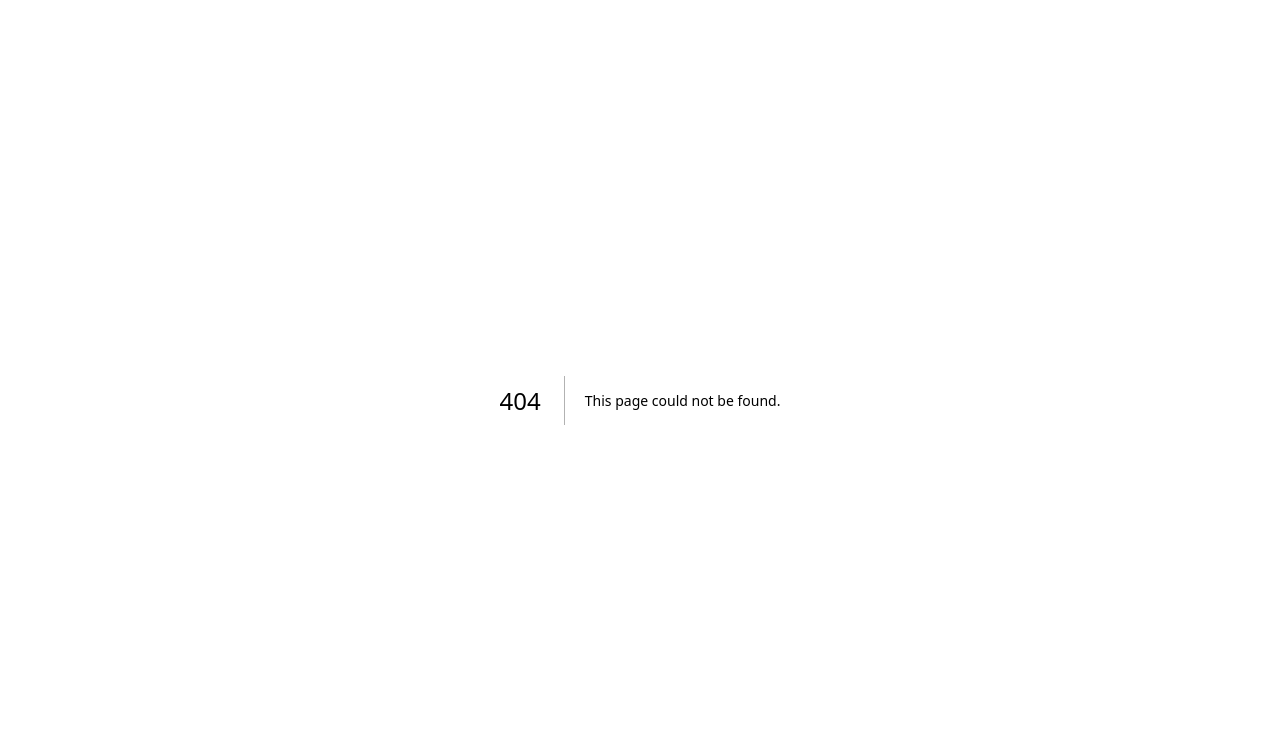
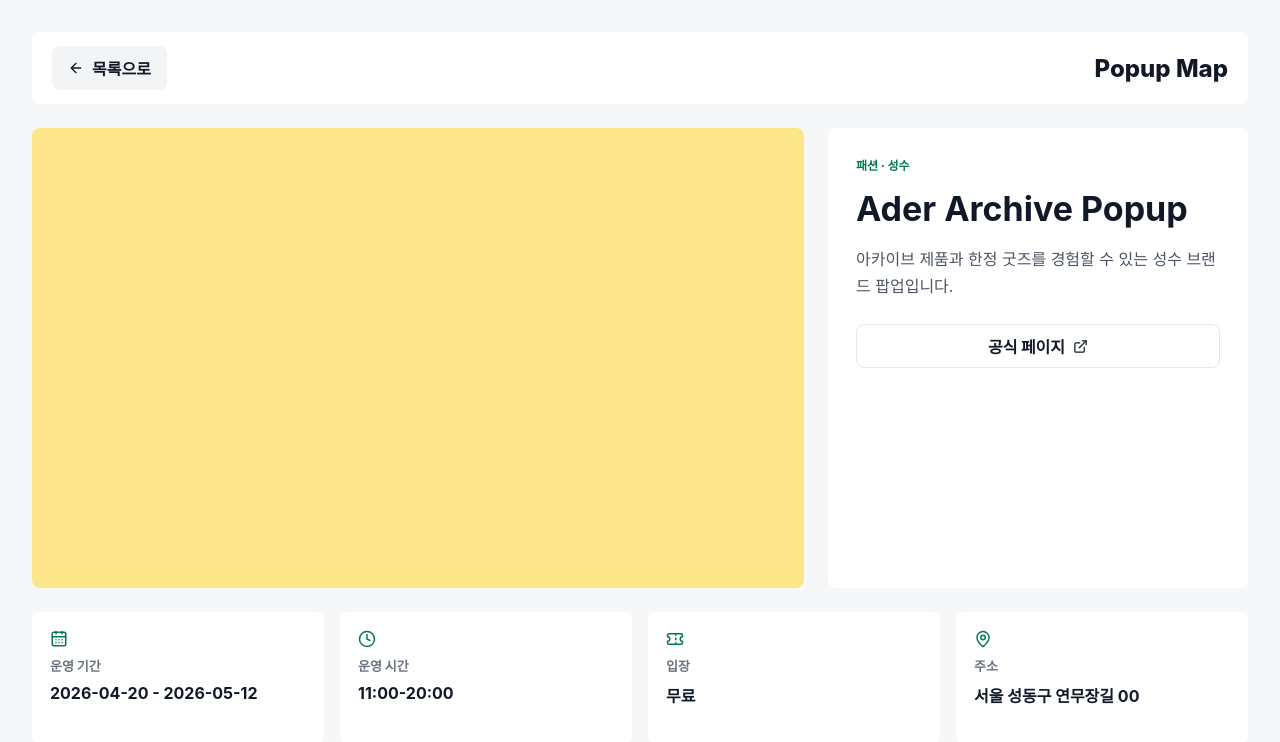
Before and after one commit to hmooko/popup-map, a Next.js app in the folder popup-map-web/: page /popups/1 in a window 1280 px wide. Before the commit this address had no page. Shown: the top 742 px of the page. Built offline with nearby package versions, Linux system fonts and the light colour scheme; no server answers.

Commit message:
feat: 상세 페이지 추가

```diff
--- a/popup-map-web/app/globals.css
+++ b/popup-map-web/app/globals.css
@@ -39,7 +39,8 @@
 }
 
 .app-shell,
-.admin-shell {
+.admin-shell,
+.detail-shell {
   min-height: 100vh;
   padding: 32px;
 }
@@ -507,6 +508,107 @@
   width: 100%;
 }
 
+.detail-header {
+  display: flex;
+  align-items: center;
+  justify-content: space-between;
+  gap: 16px;
+  min-height: 72px;
+  padding: 14px 20px;
+  border-radius: 8px;
+  background: var(--surface);
+}
+
+.detail-hero {
+  display: grid;
+  grid-template-columns: minmax(0, 1fr) minmax(320px, 420px);
+  gap: 24px;
+  margin-top: 24px;
+}
+
+.detail-hero-image,
+.detail-summary,
+.detail-info-card {
+  border-radius: 8px;
+  background: var(--surface);
+}
+
+.detail-hero-image {
+  min-height: 460px;
+}
+
+.detail-summary {
+  display: grid;
+  align-content: start;
+  gap: 16px;
+  padding: 28px;
+}
+
+.detail-summary h1,
+.detail-summary p {
+  margin: 0;
+}
+
+.detail-summary h1 {
+  font-size: 34px;
+  line-height: 1.2;
+}
+
+.detail-summary p {
+  color: #4b5563;
+  line-height: 1.7;
+}
+
+.detail-action-row {
+  display: grid;
+  gap: 10px;
+  margin-top: 8px;
+}
+
+.secondary-action {
+  display: inline-flex;
+  align-items: center;
+  justify-content: center;
+  gap: 8px;
+  min-height: 44px;
+  padding: 0 16px;
+  border: 1px solid var(--line);
+  border-radius: 8px;
+  background: var(--surface);
+  color: var(--text);
+  font-weight: 800;
+}
+
+.detail-info-grid {
+  display: grid;
+  grid-template-columns: repeat(4, minmax(0, 1fr));
+  gap: 16px;
+  margin-top: 24px;
+}
+
+.detail-info-card {
+  display: grid;
+  align-content: start;
+  gap: 8px;
+  min-height: 132px;
+  padding: 18px;
+}
+
+.detail-info-card svg {
+  color: var(--green);
+}
+
+.detail-info-card span {
+  color: var(--muted);
+  font-size: 13px;
+  font-weight: 800;
+}
+
+.detail-info-card strong {
+  overflow-wrap: anywhere;
+  font-size: 16px;
+}
+
 .admin-header {
   justify-content: flex-start;
 }
@@ -640,7 +742,9 @@
 
 @media (max-width: 1080px) {
   .main-grid,
-  .admin-grid {
+  .admin-grid,
+  .detail-hero,
+  .detail-info-grid {
     grid-template-columns: 1fr;
   }
 
@@ -651,13 +755,19 @@
 
 @media (max-width: 720px) {
   .app-shell,
-  .admin-shell {
+  .admin-shell,
+  .detail-shell {
     padding: 16px;
   }
 
   .top-header {
     align-items: stretch;
     flex-direction: column;
+  }
+
+  .detail-header {
+    align-items: flex-start;
+    flex-direction: column-reverse;
   }
 
   .brand,
@@ -689,4 +799,16 @@
     bottom: 58px;
     width: calc(100% - 24px);
   }
+
+  .detail-hero-image {
+    min-height: 300px;
+  }
+
+  .detail-summary {
+    padding: 20px;
+  }
+
+  .detail-summary h1 {
+    font-size: 27px;
+  }
 }
--- /dev/null
+++ b/popup-map-web/app/popups/[id]/page.tsx
@@ -0,0 +1,117 @@
+import { ArrowLeft, CalendarDays, Clock, ExternalLink, MapPin, Ticket } from "lucide-react";
+import { notFound } from "next/navigation";
+import { mockPopups } from "@/data/mockPopups";
+import { categoryLabels, regionLabels } from "@/lib/labels";
+import { mapPopupApiItem, type PopupApiItem } from "@/lib/popupMapper";
+import type { Popup } from "@/types/popup";
+
+const API_BASE_URL =
+  process.env.POPUP_MAP_API_BASE_URL ??
+  process.env.NEXT_PUBLIC_API_BASE_URL ??
+  "https://popup-map-api.with-momo.com";
+
+interface PopupDetailPageProps {
+  params: Promise<{
+    id: string;
+  }>;
+}
+
+async function fetchPopup(id: number): Promise<Popup | null> {
+  try {
+    const response = await fetch(`${API_BASE_URL}/api/v1/popups/${id}`, {
+      headers: {
+        Accept: "application/json"
+      },
+      cache: "no-store"
+    });
+
+    if (!response.ok) {
+      throw new Error(`팝업 상세 조회 실패: ${response.status}`);
+    }
+
+    const popup = (await response.json()) as PopupApiItem;
+    return mapPopupApiItem(popup, id);
+  } catch {
+    return mockPopups.find((popup) => popup.id === id) ?? null;
+  }
+}
+
+export default async function PopupDetailPage({ params }: PopupDetailPageProps) {
+  const { id } = await params;
+  const popupId = Number(id);
+
+  if (!Number.isInteger(popupId)) {
+    notFound();
+  }
+
+  const popup = await fetchPopup(popupId);
+
+  if (!popup) {
+    notFound();
+  }
+
+  return (
+    <main className="detail-shell">
+      <header className="detail-header">
+        <a className="back-link" href="/">
+          <ArrowLeft size={16} />
+          목록으로
+        </a>
+        <a className="brand" href="/">
+          Popup Map
+        </a>
+      </header>
+
+      <section className="detail-hero">
+        <div className="detail-hero-image" style={{ background: popup.thumbnailColor }} />
+        <div className="detail-summary">
+          <div className="card-kicker">
+            {categoryLabels[popup.category]} · {regionLabels[popup.region]}
+          </div>
+          <h1>{popup.title}</h1>
+          <p>{popup.description}</p>
+          <div className="detail-action-row">
+            {popup.reservationUrl ? (
+              <a className="primary-action" href={popup.reservationUrl} target="_blank" rel="noreferrer">
+                <Ticket size={16} />
+                예약하기
+                <ExternalLink size={15} />
+              </a>
+            ) : null}
+            {popup.officialUrl ? (
+              <a className="secondary-action" href={popup.officialUrl} target="_blank" rel="noreferrer">
+                공식 페이지
+                <ExternalLink size={15} />
+              </a>
+            ) : null}
+          </div>
+        </div>
+      </section>
+
+      <section className="detail-info-grid" aria-label="팝업 상세 정보">
+        <div className="detail-info-card">
+          <CalendarDays size={18} />
+          <span>운영 기간</span>
+          <strong>
+            {popup.startDate} - {popup.endDate}
+          </strong>
+        </div>
+        <div className="detail-info-card">
+          <Clock size={18} />
+          <span>운영 시간</span>
+          <strong>{popup.openingHours}</strong>
+        </div>
+        <div className="detail-info-card">
+          <Ticket size={18} />
+          <span>입장</span>
+          <strong>{popup.freeAdmission ? "무료" : `${popup.entryFee?.toLocaleString()}원`}</strong>
+        </div>
+        <div className="detail-info-card">
+          <MapPin size={18} />
+          <span>주소</span>
+          <strong>{popup.address}</strong>
+        </div>
+      </section>
+    </main>
+  );
+}
--- a/popup-map-web/components/popup/SelectedPopupPanel.tsx
+++ b/popup-map-web/components/popup/SelectedPopupPanel.tsx
@@ -1,6 +1,6 @@
 "use client";
 
-import { ExternalLink, Ticket } from "lucide-react";
+import { ChevronRight, Ticket } from "lucide-react";
 import { categoryLabels, regionLabels } from "@/lib/labels";
 import type { Popup } from "@/types/popup";
 
@@ -29,10 +29,10 @@
         <span>예약</span>
         <strong>{popup.reservationRequired ? "필요" : "불필요"}</strong>
       </div>
-      <a className="primary-action" href={popup.reservationUrl ?? popup.officialUrl ?? "#"}>
+      <a className="primary-action" href={`/popups/${popup.id}`}>
         <Ticket size={16} />
         상세 보기
-        <ExternalLink size={15} />
+        <ChevronRight size={15} />
       </a>
     </article>
   );
--- /dev/null
+++ b/popup-map-web/lib/popupMapper.ts
@@ -0,0 +1,49 @@
+import type { Category, Popup, Region } from "@/types/popup";
+
+export interface PopupApiItem {
+  id: number;
+  title: string;
+  brandName: string;
+  description?: string | null;
+  category: Category;
+  region: Region;
+  address: string;
+  latitude: number;
+  longitude: number;
+  startDate: string;
+  endDate: string;
+  openingHours: string;
+  reservationRequired: boolean;
+  freeAdmission: boolean;
+  entryFee?: number | null;
+  officialUrl?: string | null;
+  reservationUrl?: string | null;
+  thumbnailUrl?: string | null;
+  visible?: boolean;
+}
+
+const fallbackColors = ["#FDE68A", "#BFDBFE", "#FBCFE8", "#FED7AA", "#BBF7D0"];
+
+export function mapPopupApiItem(popup: PopupApiItem, index = 0): Popup {
+  return {
+    id: popup.id,
+    title: popup.title,
+    brandName: popup.brandName,
+    description: popup.description ?? "팝업 상세 소개가 준비 중입니다.",
+    category: popup.category,
+    region: popup.region,
+    address: popup.address,
+    latitude: popup.latitude,
+    longitude: popup.longitude,
+    startDate: popup.startDate,
+    endDate: popup.endDate,
+    openingHours: popup.openingHours,
+    reservationRequired: popup.reservationRequired,
+    freeAdmission: popup.freeAdmission,
+    entryFee: popup.entryFee ?? null,
+    officialUrl: popup.officialUrl ?? null,
+    reservationUrl: popup.reservationUrl ?? null,
+    thumbnailColor: fallbackColors[index % fallbackColors.length],
+    visible: popup.visible ?? true
+  };
+}
```
Also changed, not shown: popup-map-web/lib/api.ts (+3 -46 lines).
